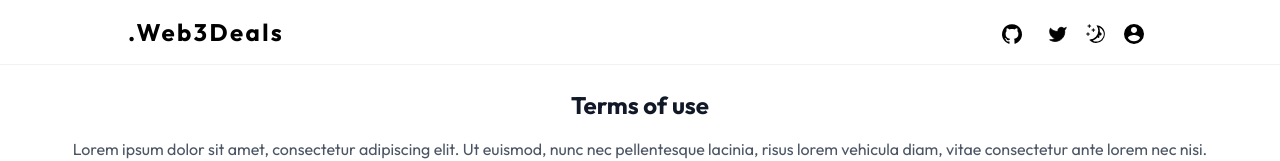
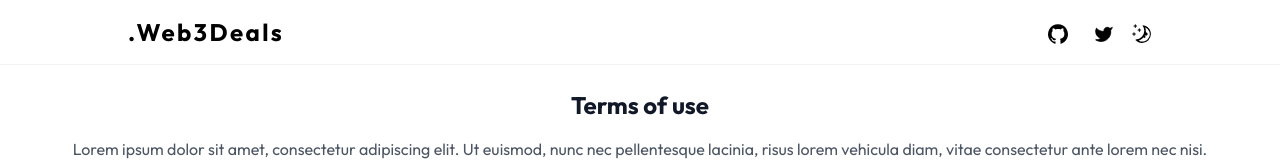
Before and after one commit to function03-labs/Web3Deals, a Next.js app: page /help in a window 1280 px wide. Shown: the top 161 px of the page. Built offline with nearby package versions, Linux system fonts and the light colour scheme; no server answers.

Commit message:
stable web3deals base work issue fix

```diff
--- a/src/components/Header.js
+++ b/src/components/Header.js
@@ -74,8 +74,8 @@ function Header({theme, setTheme}) {
         <div onClick={toggleTheme} className="cursor-pointer transition-all">
           {theme === 'light' ? <SunIcon/>:<MoonIcon/>}
          </div>
-         <div onClick={!session ? signIn : ()=>Router.push('/dashboard')} className='cursor-pointer inline-flex items-center justify-center text-sm font-medium transition-colors h-9 rounded-md w-9 px-0' >
-            <svg xmlns="http://www.w3.org/2000/svg" width="24" height="24" viewBox="0 0 0.72 0.72"><path d="M.36.06a.3.3 0 1 0 0 .6.3.3 0 0 0 0-.6zm0 .09c.05 0 .09.04.09.09S.41.33.36.33.27.29.27.24.31.15.36.15zm0 .426A.216.216 0 0 1 .18.479C.181.419.3.387.36.387S.539.42.54.479a.216.216 0 0 1-.18.097z" fill="currentColor" /></svg></div>
+         {/*<div onClick={!session ? signIn : ()=>Router.push('/dashboard')} className='cursor-pointer inline-flex items-center justify-center text-sm font-medium transition-colors h-9 rounded-md w-9 px-0' >
+            <svg xmlns="http://www.w3.org/2000/svg" width="24" height="24" viewBox="0 0 0.72 0.72"><path d="M.36.06a.3.3 0 1 0 0 .6.3.3 0 0 0 0-.6zm0 .09c.05 0 .09.04.09.09S.41.33.36.33.27.29.27.24.31.15.36.15zm0 .426A.216.216 0 0 1 .18.479C.181.419.3.387.36.387S.539.42.54.479a.216.216 0 0 1-.18.097z" fill="currentColor" /></svg></div>*/}
       </nav>
     </header>
   );
```
